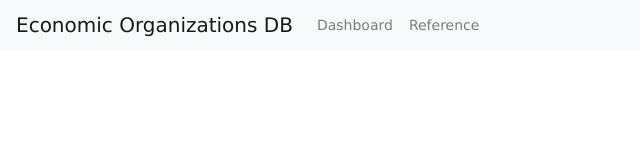
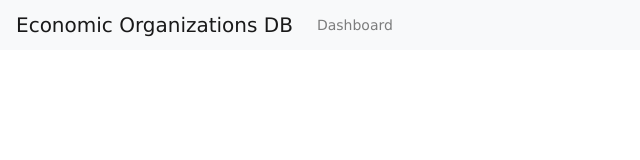
Before and after one commit to mariamturner/econ-orgos, a plain HTML site: page views/template.html in a window 1280 px wide. Shown: the full height of the page, 0-640 px from the left. Drawn offline with nearby package versions, Linux system fonts and the light colour scheme; files whose address does not match are found by name.

Commit message:
Update template.html

```diff
--- a/views/template.html
+++ b/views/template.html
@@ -19,7 +19,6 @@
       <div class="collapse navbar-collapse" id="navbarNavAltMarkup">
         <div class="navbar-nav">
           <a class="nav-item nav-link" href="/dashboard">Dashboard</a>
-          <a class="nav-item nav-link" href="/reference">Reference</a>
         </div>
       </div>
     </nav>
```
